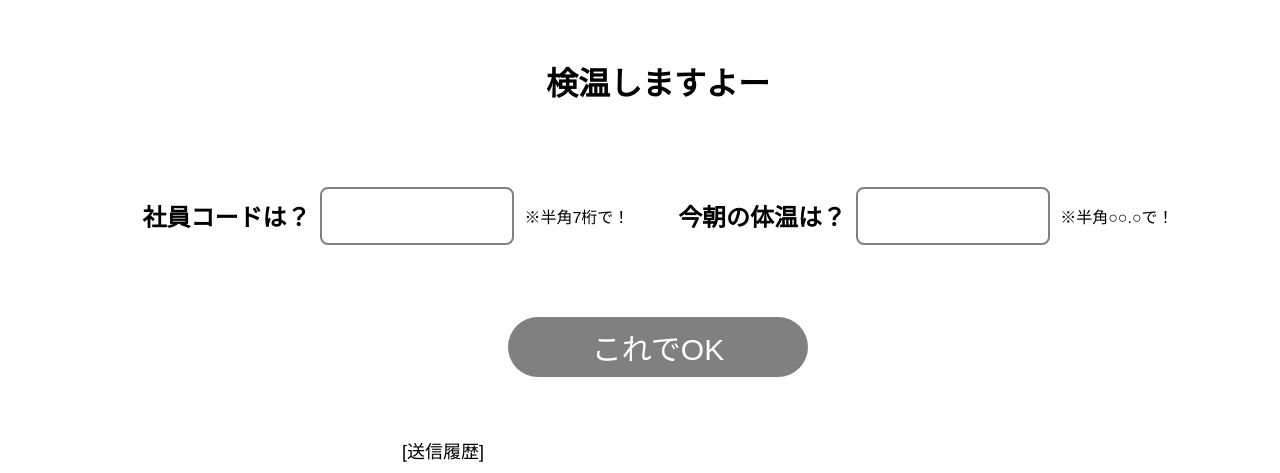
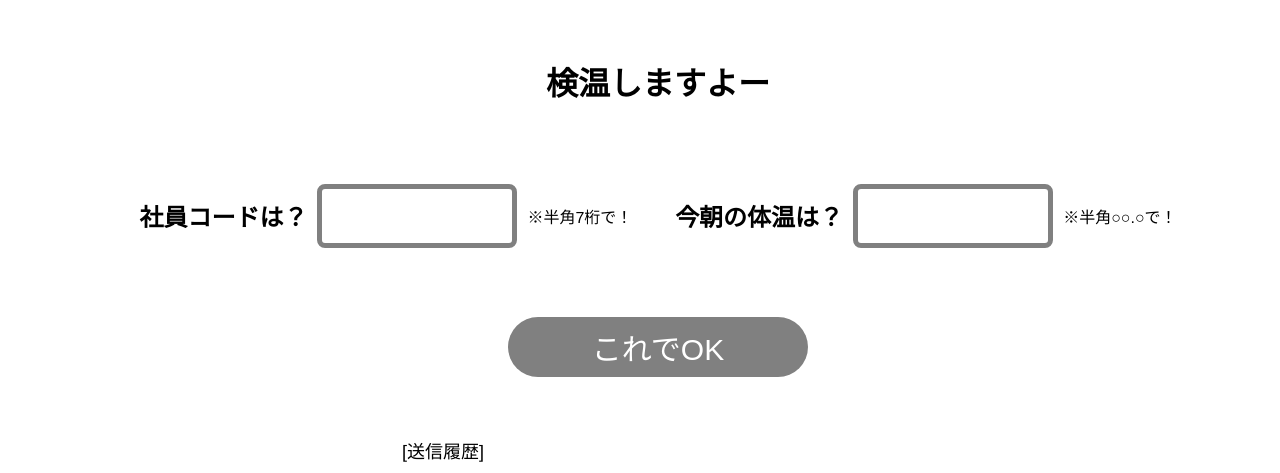
Before and after one commit to kazuyamano/ken-on-kun-old, a Flask app: page / in a window 1280 px wide. Shown: the top 473 px of the page. Run offline with Flask 2, Linux system fonts and the light colour scheme; data that the repository does not hold is empty.

Commit message:
有力欄太め

```diff
--- a/main/static/style.css
+++ b/main/static/style.css
@@ -39,6 +39,7 @@ body {
   border-color: gray;
   border-radius: 8px;
   border-style: solid;
+  border-width: thick;
   -webkit-appearance: none;　/* モバイルSafariの影を消去 */
 }
 .ast p {
```
